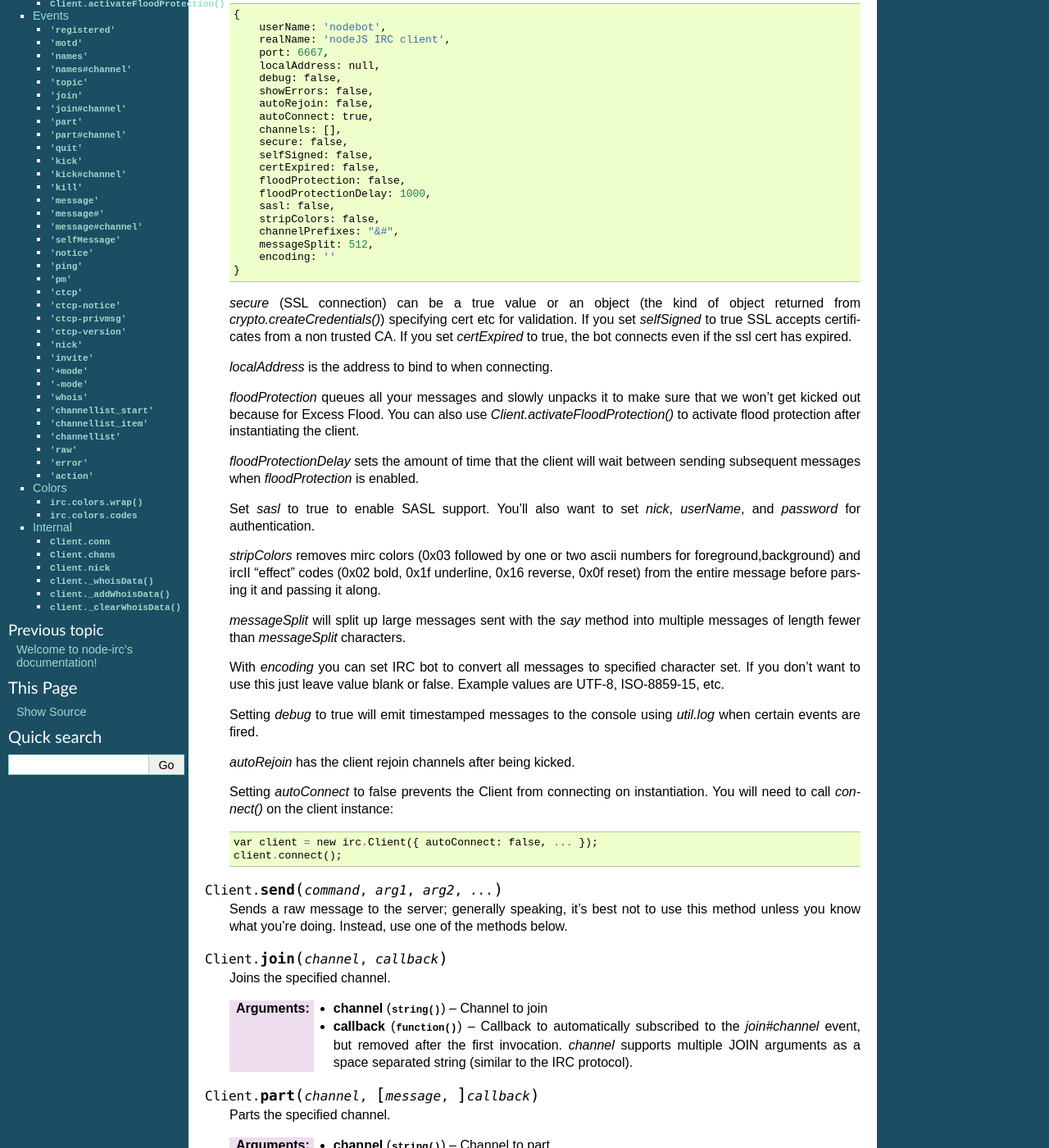
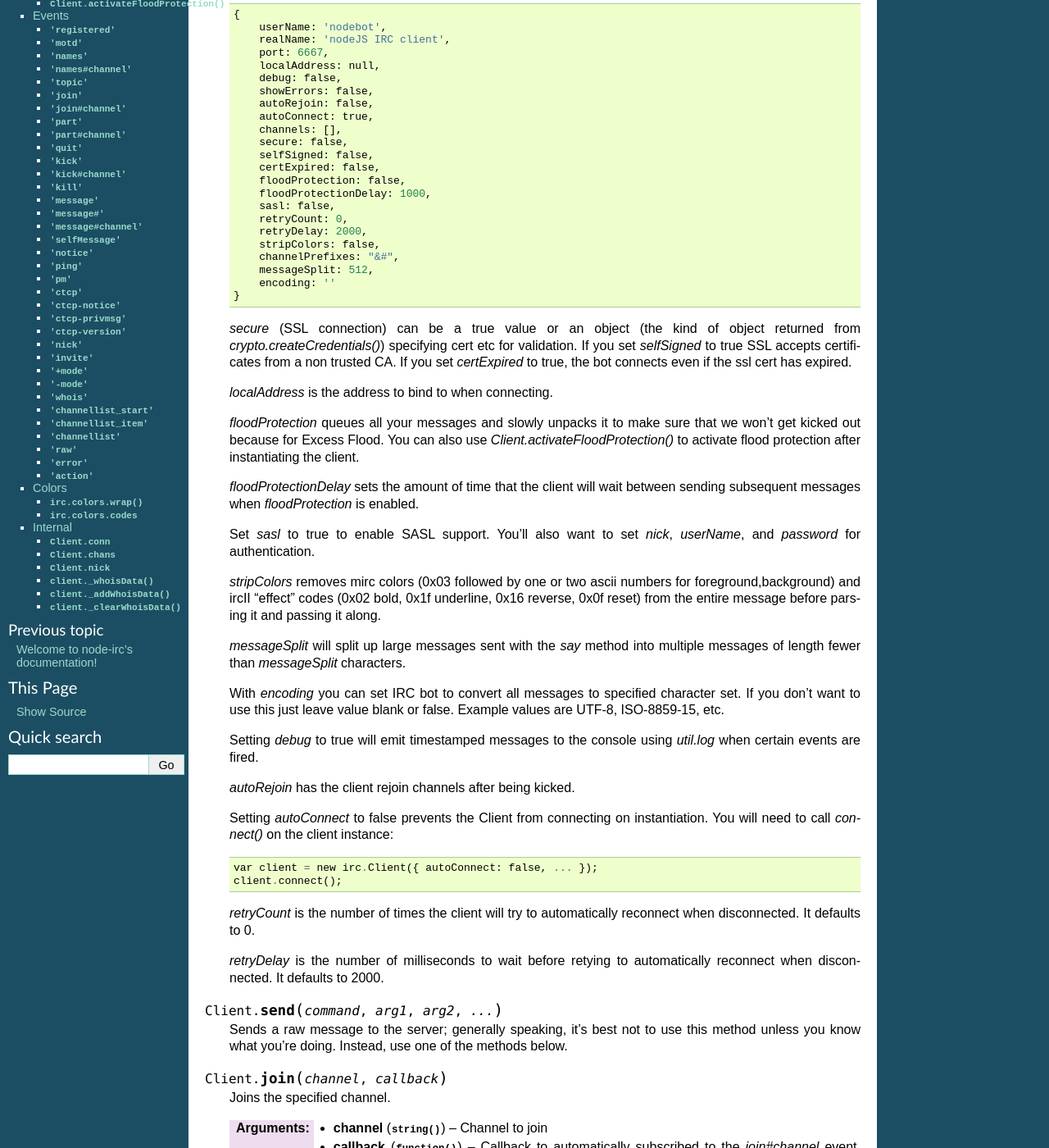
Before and after one commit to martynsmith/node-irc, a Sphinx documentation site: the page built from docs/API.rst, in a window 1280 px wide and 1400 px high, scrolled down 303 px. Shown: the whole window at 82% size. Built offline with Sphinx 7.4.7, drawn with Linux system fonts in a browser that asks for light colours.

Commit message:
Add documentation for retryCount and retryDelay options.

```diff
--- a/docs/API.rst
+++ b/docs/API.rst
@@ -31,6 +31,8 @@ Client
             floodProtection: false,
             floodProtectionDelay: 1000,
             sasl: false,
+            retryCount: 0,
+            retryDelay: 2000,
             stripColors: false,
             channelPrefixes: "&#",
             messageSplit: 512,
@@ -77,6 +79,9 @@ Client
         var client = new irc.Client({ autoConnect: false, ... });
         client.connect();
 
+    `retryCount` is the number of times the client will try to automatically reconnect when disconnected. It defaults to 0.
+
+    `retryDelay` is the number of milliseconds to wait before retying to automatically reconnect when disconnected. It defaults to 2000.
 
 .. js:function:: Client.send(command, arg1, arg2, ...)
 
```
